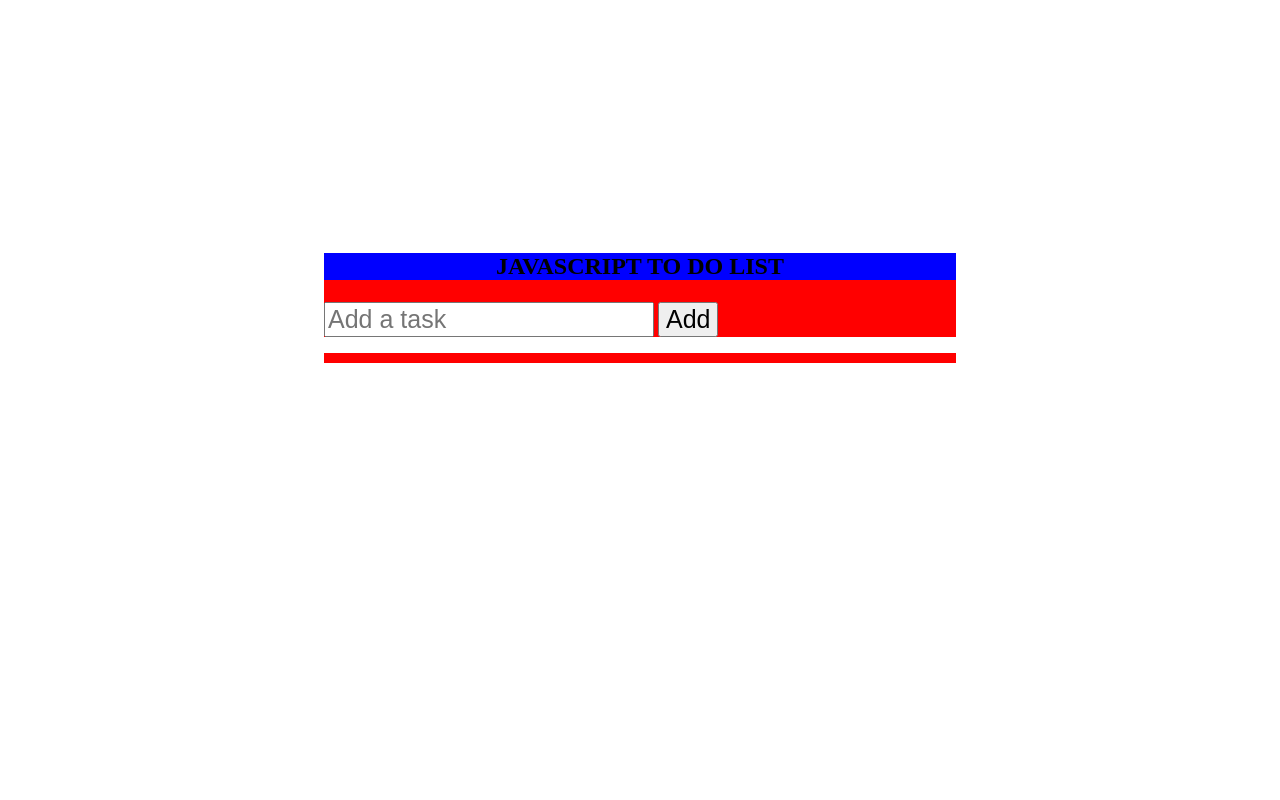
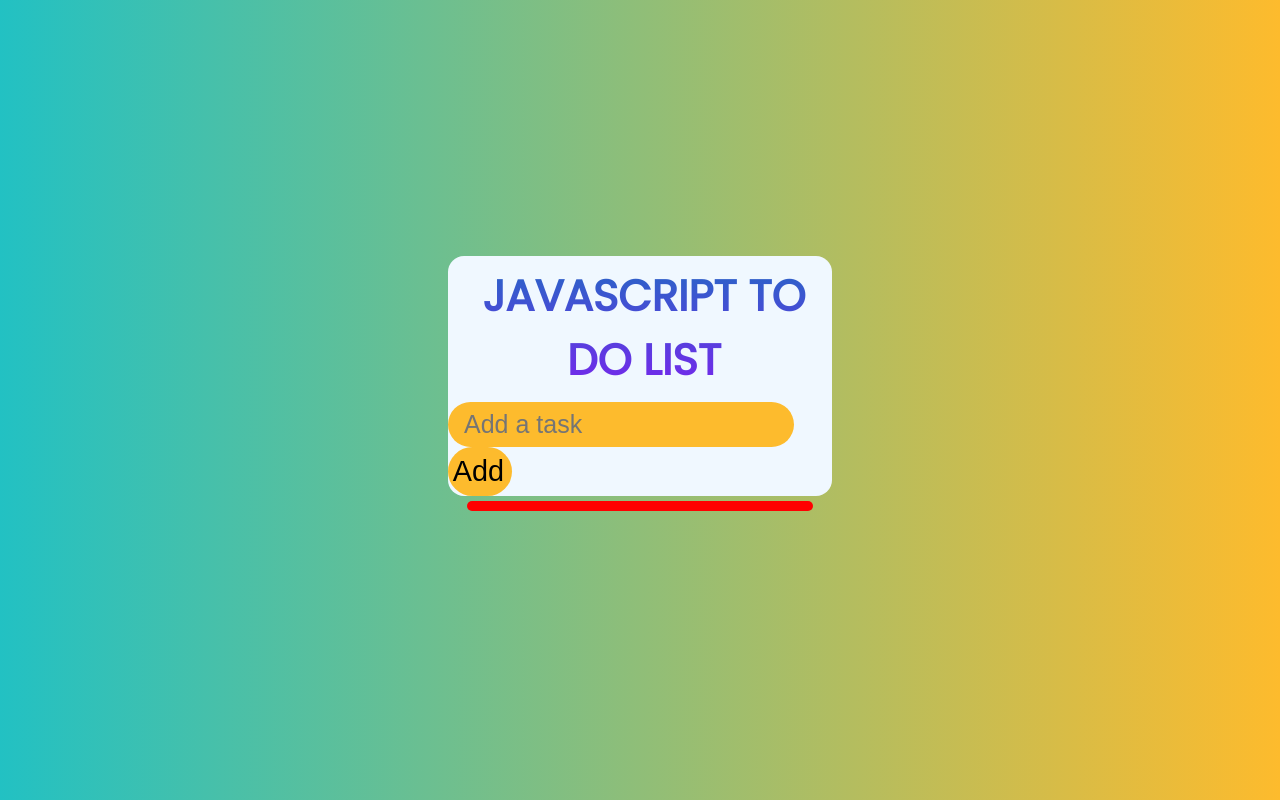
Before and after one commit to CarreonJoshua/TEST, a plain HTML site: page index.html in a window 1280 px wide. Shown: the top 800 px of the page. Drawn offline with Linux system fonts and the light colour scheme; a web font is replaced by a local one.

Commit message:
Add files via upload

```diff
--- a/index.html
+++ b/index.html
@@ -3,6 +3,15 @@
 	<head>
 		<title>To-do List</title>
 		<link rel="stylesheet" href="style.css">
+		<meta charset="UTF-8">
+   	 	<meta http-equiv="X-UA-Compatible" content="IE=edge">
+    	<meta name="viewport" content="width=device-width, initial-scale=1.0">
+    	<!-- Google Fonts -->
+		<link rel="preconnect" href="https://fonts.googleapis.com">
+    	<link rel="preconnect" href="https://fonts.gstatic.com" crossorigin>
+    	<link href="https://fonts.googleapis.com/css2?family=Poppins&display=swap" rel="stylesheet">
+   		<!-- Font Awesome cdn css -->
+    	<link rel="stylesheet" href="https://cdnjs.cloudflare.com/ajax/libs/font-awesome/5.15.3/css/all.min.css" integrity="sha512-iBBXm8fW90+nuLcSKlbmrPcLa0OT92xO1BIsZ+ywDWZCvqsWgccV3gFoRBv0z+8dLJgyAHIhR35VZc2oM/gI1w==" crossorigin="anonymous" referrerpolicy="no-referrer" />
 	</head>
 	<body>
 		<div class="stable">
@@ -14,10 +23,13 @@
 				<input placeholder="Add a task" id="addData">
 				<input type="button" class="addButton" onclick="script()" value="Add">
 		</div>
+
+		<div class="todo-container">
 		<div class="tasks">
 			<ul class="list">
 			</ul>
 		</div>
+		</div>
 	<script src="script.js"></script>
 	</body>
 </html>
--- a/style.css
+++ b/style.css
@@ -1,36 +1,69 @@
+@import url('https://fonts.cdnfonts.com/css/poppins');
+*
+ {
+    margin: 0;
+    padding: 0;
+    box-sizing: border-box;
+}
+body {
+    font-family: 'Poppins', sans-serif;
+    background-image: linear-gradient(to right, #22c1c3, #fdbb2d);
+    color: #fff;
+	min-height: 100vh;
+}
+
+
 .stable {
-	background-color: red;
-	width: 50%;
+	width: 30%;
 	margin: auto;
 	margin-top: 20%;
+	border: none;
+	border-radius: 1rem;
+	background-color: aliceblue;
 }
 .title {
-	background-color: blue;
+	padding: 0.5rem;
+	padding-left: 1rem;
+	font-size: 1.8rem;
+  	background: -webkit-linear-gradient(#226ac3, #7d21f0);
+  	-webkit-background-clip: text;
+  	-webkit-text-fill-color: transparent;
 }
 .add {
 	background-color: green;
 }
 .addButton {
-	font-size: 25px;
+	padding: 0.5rem;
+	padding-left: 0.3rem;
+	font-size: 1.8rem;
+	border: none;
+	background: #fdbb2d;
+	border-radius: 4rem;
 }
 .tasks {
 	background-color: red;
-	width: 50%;
 	margin: auto;
 	margin-top: 5px;
-}
-.left {
-	width: 58%;
-	background-color: blue;
-	max-width: 58%;
+    justify-content: center;
+    align-items: center;
+	width: 27%;
+	border: none;
+	border-radius: 1rem;
+	font-size: 1.3rem;
 }
 .grid {
-	width: 40%;
-	background-color: green;
+	padding-right: 1rem;
 }
 #addData {
 	margin-top: 2px;
 	font-size: 25px;
+	padding: 0.5rem;
+	padding-left: 1rem;
+	border: none;
+	background: #fdbb2d;
+	border-radius: 2rem;
+	justify-content: center;
+    align-items: center;
 }
 ul {
 	padding-top:5px;
@@ -38,17 +71,15 @@ ul {
 }
 li {
 	list-style-type:none;
-	background-color:blue;
 	margin-top:5px;
 	margin-bottom:5px;
-	padding:2px;
+	padding:px;
 }
 .grid {
 	display:inline-block;
 	float:right;
 }
 .close {
-	float:right;
 	background-color:white;
 	margin-left:5px;
 }
@@ -56,3 +87,8 @@ li {
 	float:right;
 	background-color:white;
 }
+.todo-container {
+    display: flex;
+    justify-content: center;
+    align-items: center;
+}
```
